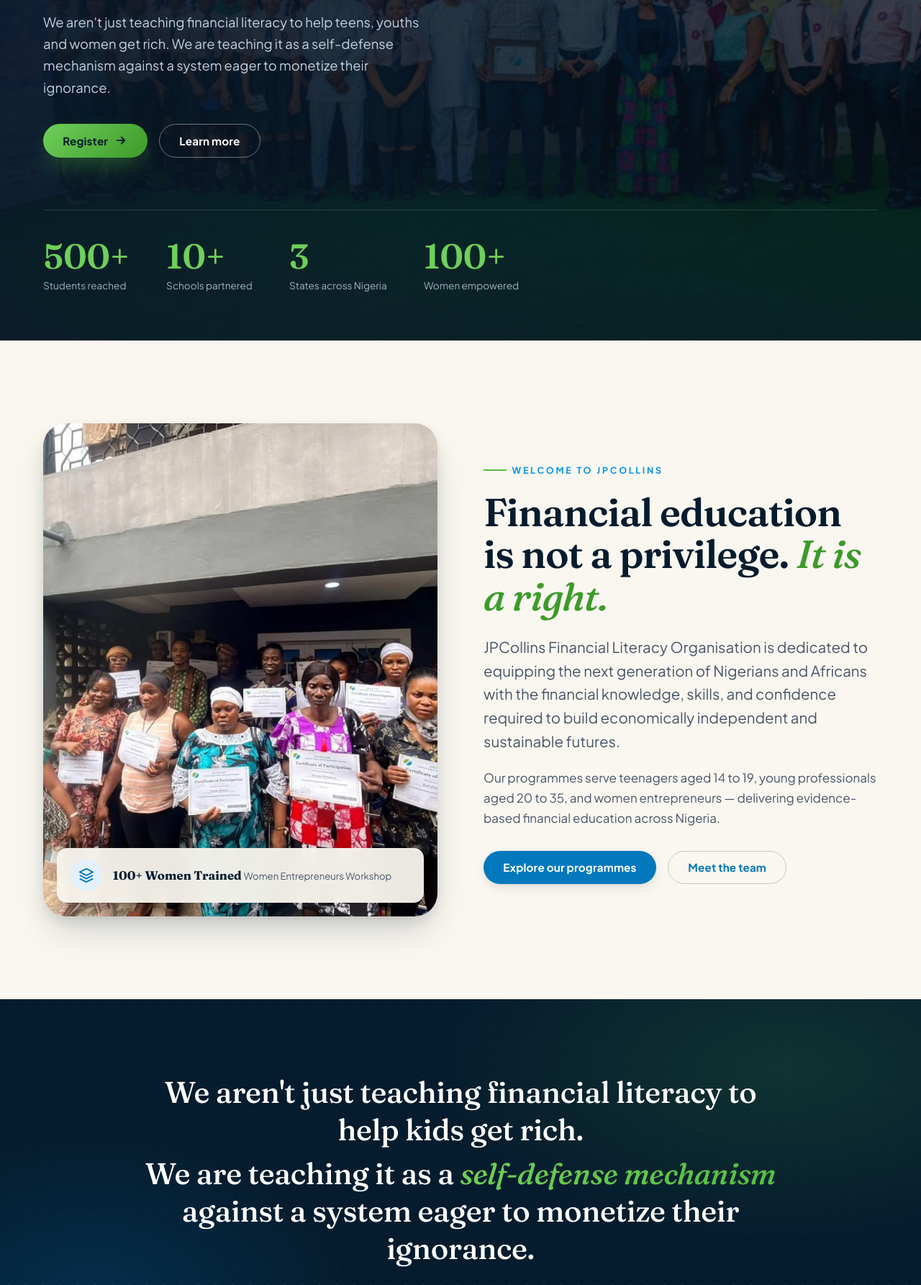
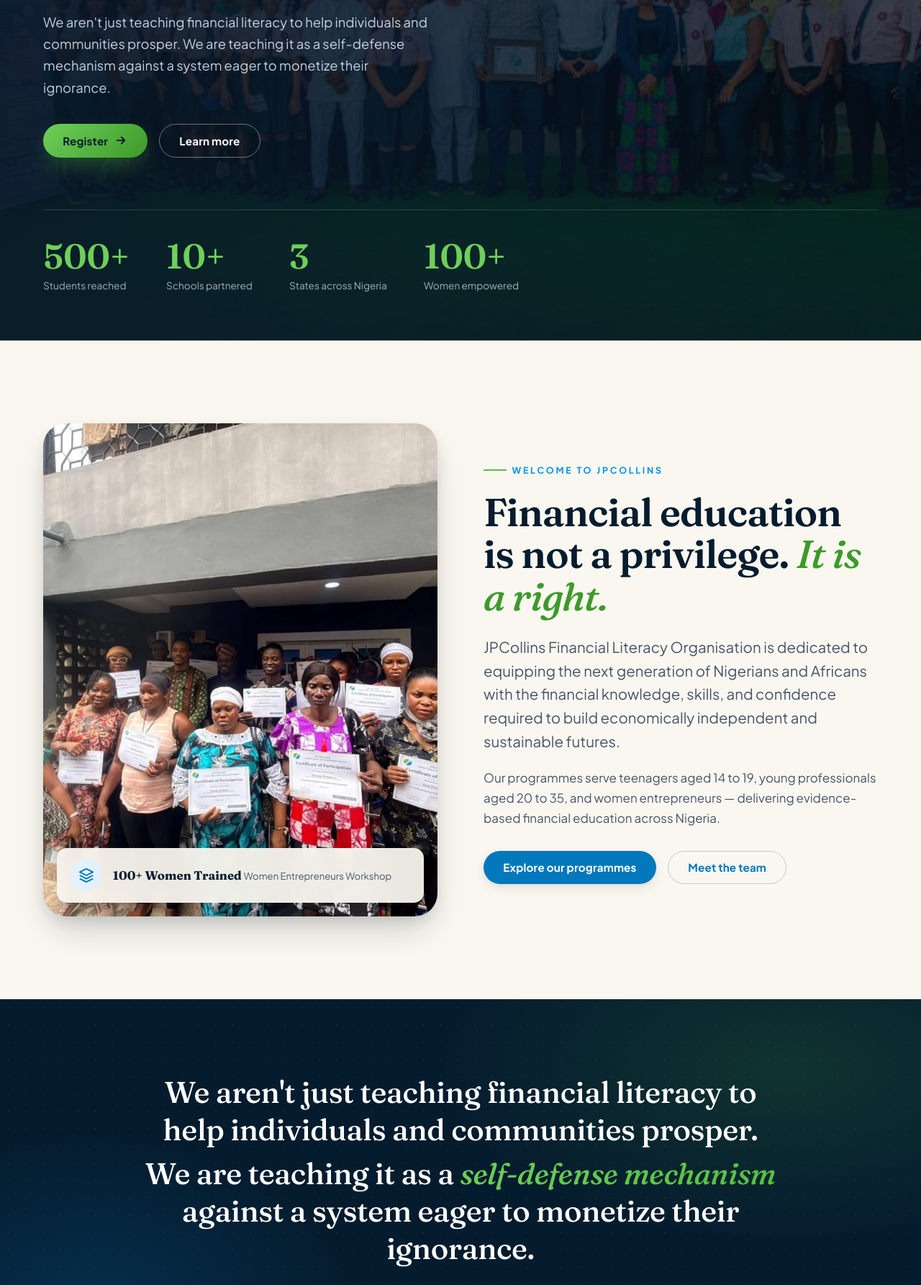
Before and after one commit to MoyebiAyo/JP-Collins, a website: page index.html in a window 1280 px wide. Shown: the part 455-2240 px from the top of the page at 72% size. Drawn offline with Linux system fonts and the light colour scheme.

Commit message:
Update homepage mission statement

```diff
--- a/index.html
+++ b/index.html
@@ -63,7 +63,7 @@
         <div class="hero-inner">
           <span class="eyebrow reveal">Financial Literacy Programme</span>
           <h1 class="reveal d1">Building<br /><span class="accent">Financially Literate</span><br />Generation.</h1>
-          <p class="hero-sub reveal d2">We aren't just teaching financial literacy to help teens, youths and women get rich. We are teaching it as a self-defense mechanism against a system eager to monetize their ignorance.</p>
+          <p class="hero-sub reveal d2">We aren't just teaching financial literacy to help individuals and communities prosper. We are teaching it as a self-defense mechanism against a system eager to monetize their ignorance.</p>
           <div class="hero-actions reveal d3">
             <a href="contact.html" class="btn btn-gold">Register
               <svg viewBox="0 0 24 24" fill="none" stroke="currentColor" stroke-width="2.5"><path d="M5 12h14M13 6l6 6-6 6" stroke-linecap="round" stroke-linejoin="round"/></svg>
@@ -114,7 +114,7 @@
     <section class="statement-banner">
       <div class="container">
         <blockquote class="reveal">
-          <p>We aren't just teaching financial literacy to help kids get rich.</p>
+          <p>We aren't just teaching financial literacy to help individuals and communities prosper.</p>
           <p>We are teaching it as a <em>self-defense mechanism</em> against a system eager to monetize their ignorance.</p>
         </blockquote>
       </div>
```
